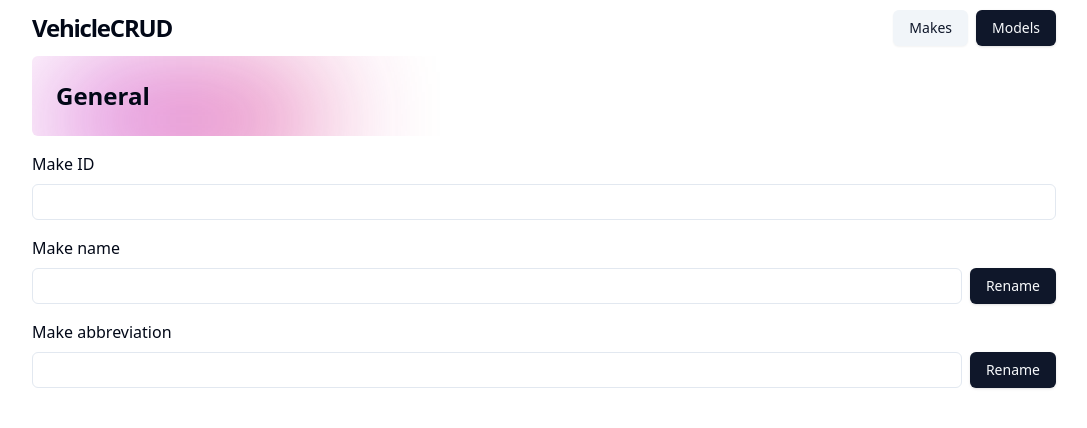
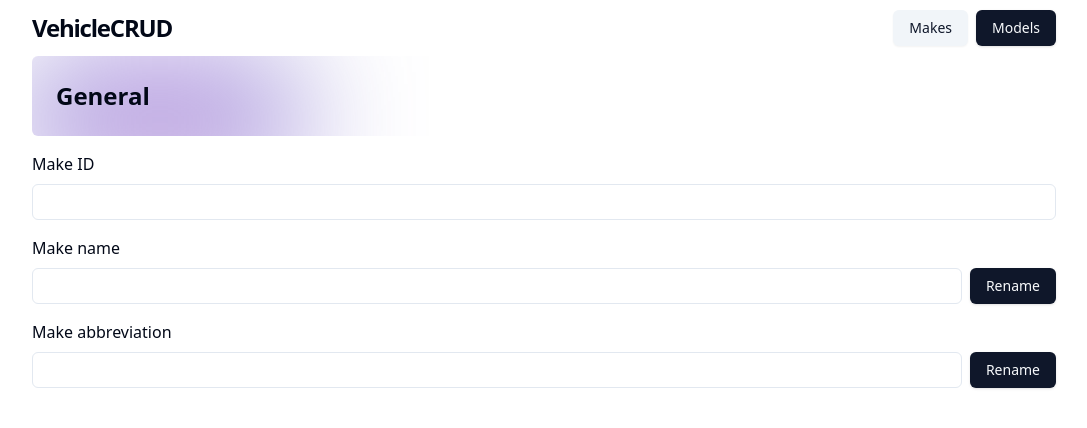
Before and after one commit to fhala03/vehicle-crud, a React (Vite) app: page /1/editModel in a window 1280 px wide. Shown: the top 428 px of the page, without its empty margins (96-1183 px from the left). Built offline with nearby package versions, Linux system fonts and the light colour scheme; no server answers; the database is empty.

Commit message:
updated colors for model

```diff
--- a/src/components/vehicleModel/vehicleModelCard.tsx
+++ b/src/components/vehicleModel/vehicleModelCard.tsx
@@ -60,7 +60,7 @@ const VehicleModelCard = observer(({ model }: VehicleModelCardProps) => {
         </Link>
       </div>
 
-      <div className="absolute h-full w-1/4 bg-gradient-to-r blur-3xl opacity-90 from-fuchsia-600 to-pink-600 right-0" />
+      <div className="absolute h-full w-1/4 bg-[radial-gradient(ellipse_at_bottom,_var(--tw-gradient-stops))] from-amber-200 via-violet-600 to-sky-900 blur-3xl right-0" />
     </Card>
   );
 });
--- a/src/pages/editVehicleModel/[id].tsx
+++ b/src/pages/editVehicleModel/[id].tsx
@@ -29,7 +29,7 @@ const EditVehicleModel = () => {
       <section className="flex flex-col gap-4">
         <div className="flex flex-col gap-2 rounded-md p-6 relative overflow-hidden">
           <span className="text-2xl font-bold">General</span>
-          <div className="absolute h-full w-1/4 -z-10 bg-gradient-to-r blur-3xl opacity-90 from-fuchsia-600 to-pink-600 left-0-0" />
+          <div className="absolute h-full w-1/4 -z-10 bg-[radial-gradient(ellipse_at_bottom,_var(--tw-gradient-stops))] from-amber-200 via-violet-600 to-sky-900 blur-3xl left-0" />
         </div>
 
         <div className="flex flex-col gap-4">
```
